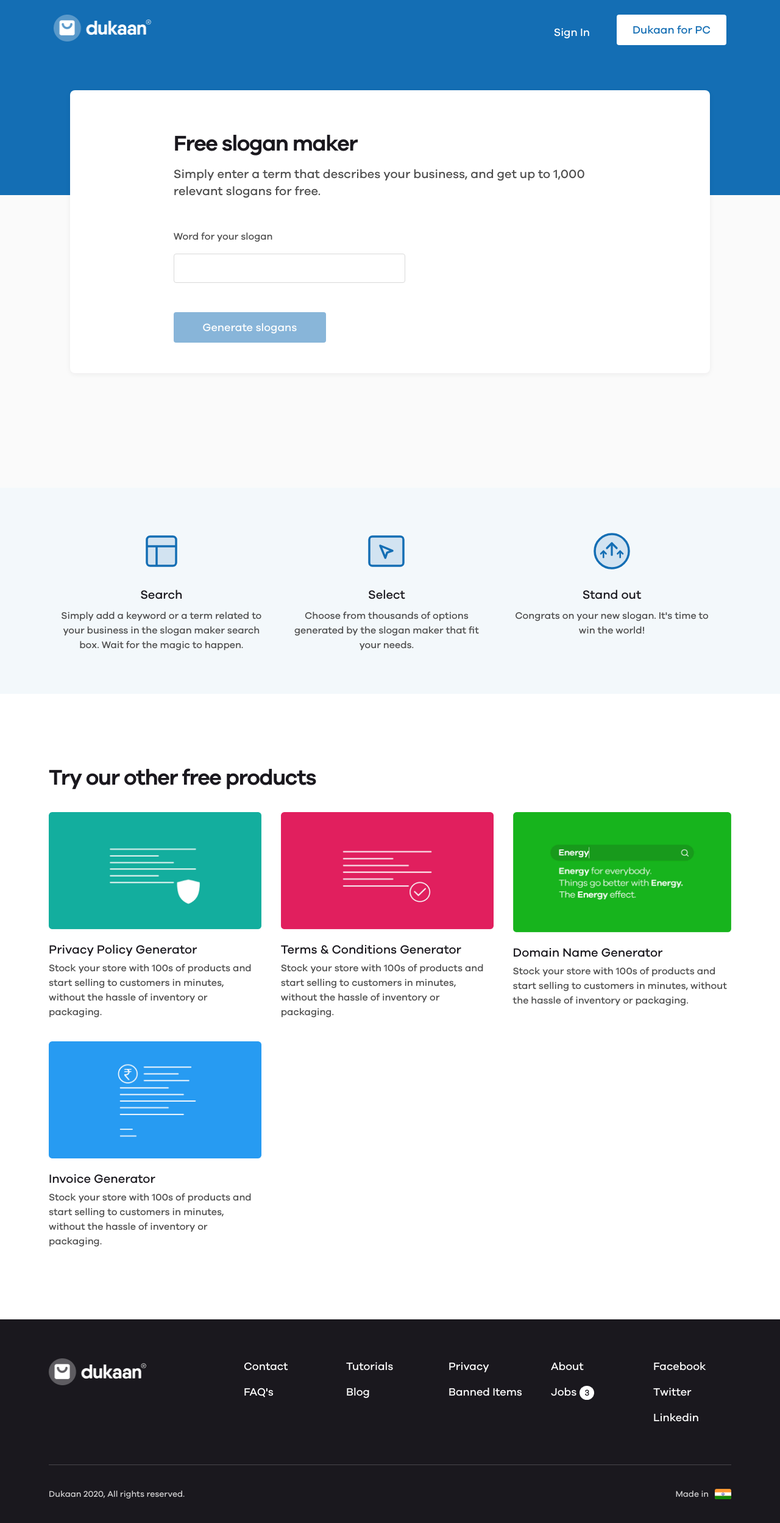
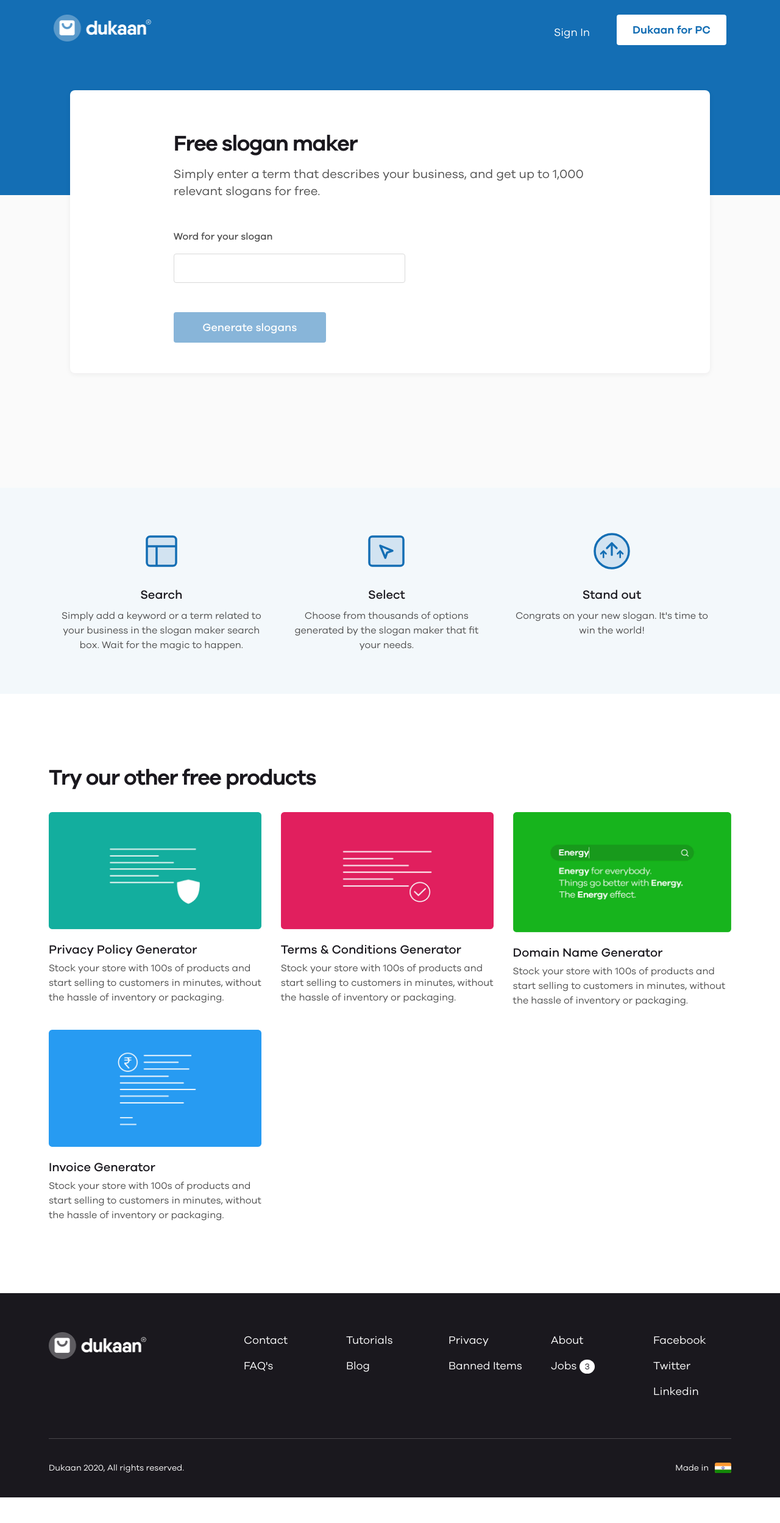
Before and after one commit to mahakmakharia/demo-landing, a Next.js app: page / in a window 1280 px wide. Shown: the whole page at 61% size. After the commit the page ends 2456 px from the top, so only its background shows below. Built offline with nearby package versions, Linux system fonts and the light colour scheme.

Commit message:
fix: font styles of website

```diff
--- a/pages/index.js
+++ b/pages/index.js
@@ -12,6 +12,25 @@
         <title>Slogan Generator</title>
         <meta name="description" content="Generated by create next app" />
         <link rel="icon" href="/favicon.ico" />
+        <link
+          rel="preload"
+          href="/fonts/galanogrotesque-regular.otf"
+          as="font"
+          crossOrigin=""
+        />
+        <link
+          rel="preload"
+          href="/fonts/galanogrotesque-medium.otf"
+          as="font"
+          crossOrigin=""
+        />
+        <link
+          rel="preload"
+          href="/fonts/galanogrotesque-semibold.otf"
+          as="font"
+          crossOrigin=""
+        />
+
       </Head>
       <main>
         <HeroSection />
--- a/src/components/footer/footer.module.css
+++ b/src/components/footer/footer.module.css
@@ -23,13 +23,9 @@
 }
 
 .copyright > p {
-  font-family: Galano Grotesque;
-  font-style: normal;
-  font-weight: normal;
   font-size: 14px;
   line-height: 20px;
   color: #ffffff;
-  opacity: 0.8;
 }
 
 .logo {
@@ -52,9 +48,6 @@
 }
 
 .link {
-  font-family: Galano Grotesque;
-  font-style: normal;
-  font-weight: normal;
   font-size: 18px;
   line-height: 26px;
   color: #ffffff;
--- a/src/components/hero.module.css
+++ b/src/components/hero.module.css
@@ -40,8 +40,6 @@
   flex-direction: row;
   justify-content: flex-end;
   color: #fff;
-  font-style: normal;
-  font-weight: normal;
   font-size: 18px;
   line-height: 26px;
 }
@@ -53,12 +51,10 @@
   border-radius: 4px;
   border: none;
   box-shadow: none;
-  font-family: Galano Grotesque;
-  font-style: normal;
-  font-weight: normal;
   font-size: 18px;
   line-height: 26px;
   color: #146eb4;
+  font-family: "Galano_Grotesque_Semi";
 }
 
 .signinButton {
--- a/src/components/products/FreeProductCard.js
+++ b/src/components/products/FreeProductCard.js
@@ -9,7 +9,7 @@
                 <Image className={styles.productImg} src={src} alt={name} height={220} width={400} />
             </div>
 
-            <h3 className={styles.productName}>{name}</h3>
+            <p className={styles.productName}>{name}</p>
             <p className={styles.productDesc}>{description}</p>
 
         </div>
--- a/src/components/products/FreeProductsSection.js
+++ b/src/components/products/FreeProductsSection.js
@@ -27,7 +27,7 @@
     ]
     return (
         <div className={styles.productContainer} >
-            <h3 className={styles.heading}>Try our other free products</h3>
+            <p className={styles.heading}>Try our other free products</p>
             <div className={styles.productList}>
                 {products.map(product => {
                     return (
--- a/src/components/products/product.module.css
+++ b/src/components/products/product.module.css
@@ -5,9 +5,7 @@
 }
 
 .heading {
-  font-family: Galano Grotesque;
-  font-style: normal;
-  font-weight: 600;
+  font-family: "Galano_Grotesque_Semi";
   font-size: 36px;
   line-height: 42px;
   letter-spacing: -0.04em;
@@ -35,9 +33,7 @@
   width: 100%;
 }
 .productName {
-  font-family: Galano Grotesque;
-  font-style: normal;
-  font-weight: normal;
+  font-family: "Galano_Grotesque_Med";
   font-size: 20px;
   line-height: 28px;
   color: #1a181e;
@@ -48,9 +44,6 @@
 
 .productDesc {
   margin: 0px;
-  font-family: Galano Grotesque;
-  font-style: normal;
-  font-weight: normal;
   font-size: 16px;
   line-height: 24px;
   color: #4d4d4d;
--- a/src/components/slogan-generator/SloganGeneratorSection.js
+++ b/src/components/slogan-generator/SloganGeneratorSection.js
@@ -51,7 +51,7 @@
 
     return (
         <div className={styles.generatorCard}>
-            <h3 className={styles.heading}>Free slogan maker</h3>
+            <p className={styles.heading}>Free slogan maker</p>
             <p className={styles.desc}>Simply enter a term that describes your business, and get up to 1,000 relevant slogans for free.</p>
             <p className={styles.inputlabel}>Word for your slogan</p>
             <div className={styles.inputBox}>
--- a/src/components/slogan-generator/slogan.module.css
+++ b/src/components/slogan-generator/slogan.module.css
@@ -6,9 +6,7 @@
 }
 
 .heading {
-  font-family: Galano Grotesque;
-  font-style: normal;
-  font-weight: 600;
+  font-family: "Galano_Grotesque_Semi";
   font-size: 36px;
   line-height: 42px;
   letter-spacing: -0.04em;
@@ -17,9 +15,6 @@
 }
 
 .desc {
-  font-family: Galano Grotesque;
-  font-style: normal;
-  font-weight: normal;
   font-size: 20px;
   line-height: 28px;
   color: #4d4d4d;
@@ -28,9 +23,7 @@
 }
 
 .inputlabel {
-  font-family: Galano Grotesque;
-  font-style: normal;
-  font-weight: normal;
+  font-family: "Galano_Grotesque_Med";
   font-size: 16px;
   line-height: 24px;
   color: #4d4d4d;
@@ -47,6 +40,7 @@
   box-sizing: border-box;
   border-radius: 4px;
   padding: 8px 16px;
+  font-family: "Galano_Grotesque_Reg";
   font-size: 20px;
 }
 
@@ -74,9 +68,7 @@
   height: 50px;
   background: #146eb4;
   border-radius: 4px;
-  font-family: Galano Grotesque;
-  font-style: normal;
-  font-weight: normal;
+  font-family: "Galano_Grotesque_Med";
   font-size: 18px;
   line-height: 26px;
   color: #ffffff;
@@ -107,9 +99,7 @@
 }
 
 .text {
-  font-family: Galano Grotesque;
-  font-style: normal;
-  font-weight: normal;
+  font-family: "Galano_Grotesque_Med";
   font-size: 20px;
   line-height: 28px;
   color: #1a181e;
@@ -117,9 +107,7 @@
 }
 
 .outlinedButton {
-  font-family: Galano Grotesque;
-  font-style: normal;
-  font-weight: normal;
+  font-family: "Galano_Grotesque_Med";
   font-size: 14px;
   line-height: 20px;
 
@@ -142,10 +130,6 @@
   padding: 12px 16px;
   border-radius: 4px;
   min-height: 70px;
-
-  font-family: Galano Grotesque;
-  font-style: normal;
-  font-weight: normal;
   font-size: 16px;
   line-height: 22px;
   color: #1a181e;
@@ -172,12 +156,8 @@
 .pageinationDiv {
   display: flex;
   flex-direction: row;
-
   margin-top: 48px;
   margin-bottom: 32px;
-  font-family: Galano Grotesque;
-  font-style: normal;
-  font-weight: normal;
   font-size: 14px;
   line-height: 20px;
   color: #146eb4;
@@ -235,10 +215,7 @@
   min-width: 80px;
   max-width: 150px;
   padding: 8px 16px;
-
-  font-family: Galano Grotesque;
-  font-style: normal;
-  font-weight: normal;
+  font-family: "Galano_Grotesque_Med";
   font-size: 14px;
   line-height: 20px;
   color: #ffffff;
--- a/src/components/steps/StepCard.js
+++ b/src/components/steps/StepCard.js
@@ -6,7 +6,7 @@
     return (
         <div className={styles.stepCard} >
             <Image className={styles.stepIcon} src={src} alt={name} height={72} width={72} />
-            <h6 className={styles.stepName}>{name}</h6>
+            <p className={styles.stepName}>{name}</p>
             <p className={styles.stepDesc}>{description}</p>
         </div>
     );
--- a/src/components/steps/steps.module.css
+++ b/src/components/steps/steps.module.css
@@ -17,9 +17,7 @@
 }
 
 .stepName {
-  font-family: Galano Grotesque;
-  font-style: normal;
-  font-weight: normal;
+  font-family: "Galano_Grotesque_Med";
   font-size: 20px;
   line-height: 28px;
   text-align: center;
@@ -30,9 +28,6 @@
 }
 
 .stepDesc {
-  font-family: Galano Grotesque;
-  font-style: normal;
-  font-weight: normal;
   font-size: 16px;
   line-height: 24px;
   text-align: center;
--- a/styles/globals.css
+++ b/styles/globals.css
@@ -1,28 +1,30 @@
 @font-face {
-  font-family: "Galano Grotesque";
+  font-family: "Galano_Grotesque_Reg";
   src: url("/fonts/galanogrotesque-regular.otf");
   font-weight: normal;
+  font-style: normal;
 }
 @font-face {
-  font-family: "Galano Grotesque";
+  font-family: "Galano_Grotesque_Med";
   src: url("/fonts/galanogrotesque-medium.otf");
-  font-weight: medium;
+  font-weight: normal;
+  font-style: normal;
 }
 
 @font-face {
-  font-family: "Galano Grotesque";
+  font-family: "Galano_Grotesque_Semi";
   src: url("/fonts/galanogrotesque-semibold.otf");
-  font-weight: bold;
+  font-weight: normal;
+  font-style: normal;
 }
 
 html,
 body {
   padding: 0;
   margin: 0;
-  font-family: Galano Grotesque, -apple-system, BlinkMacSystemFont, Segoe UI,
-    Roboto, Oxygen, Ubuntu, Cantarell, Fira Sans, Droid Sans, Helvetica Neue,
-    sans-serif;
+  font-family: "Galano_Grotesque_Reg", sans-serif;
   font-weight: normal;
+  font-style: normal;
 }
 
 a {
```
